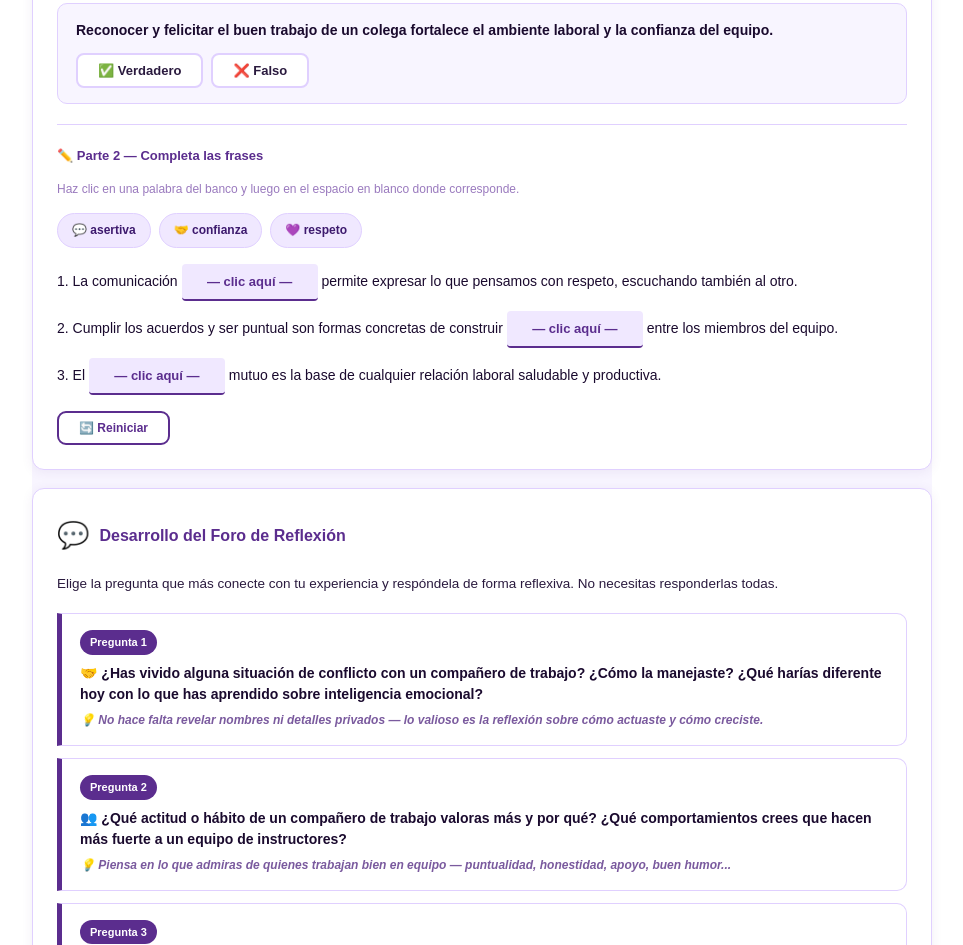
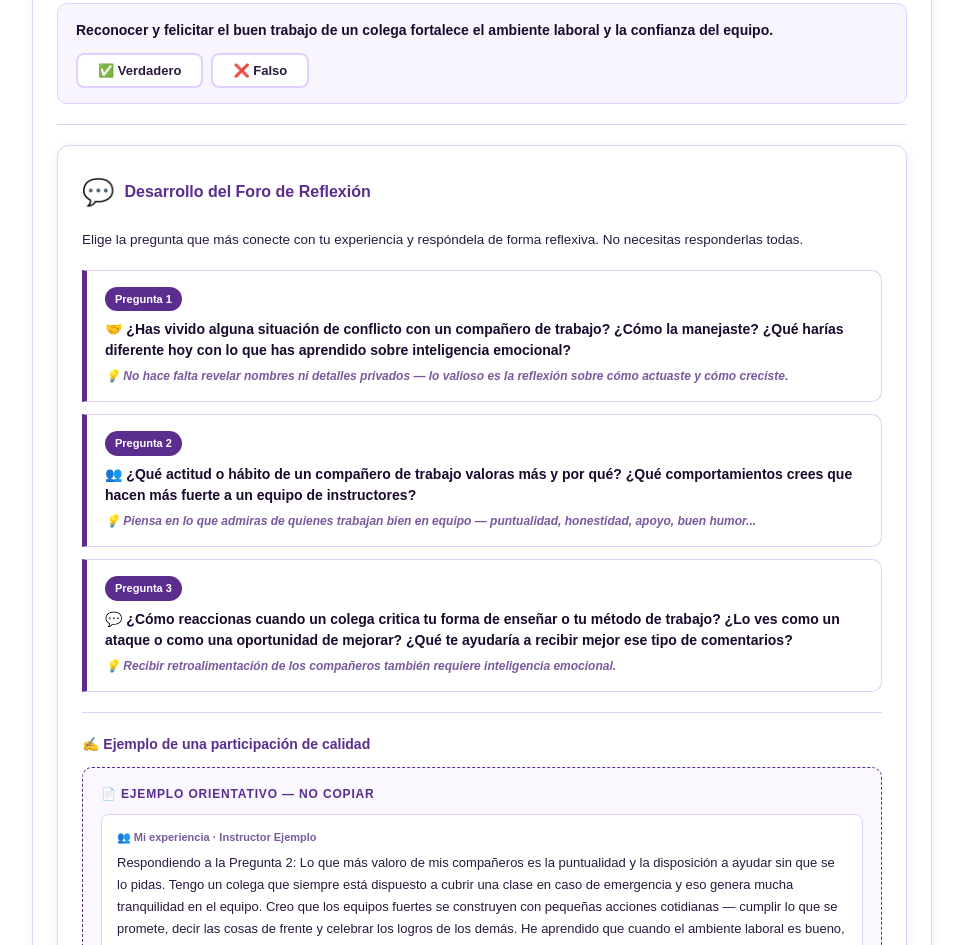
Before and after one commit to katherine21eccpp-ops/foro-unidad6, a plain HTML site: page index.html in a window 1280 px wide. Shown: the part 1667-2612 px from the top of the page, without its empty margins (158-1121 px from the left). Drawn offline with Linux system fonts and the light colour scheme.

Commit message:
Update index.html

```diff
--- a/index.html
+++ b/index.html
@@ -160,30 +160,6 @@
 
   <div style="height:1px;background:#E0D0FF;margin:20px 0;"></div>
 
-  <!-- COMPLETAR PALABRAS -->
-  <p style="font-size:13px;font-weight:700;color:#5B2D8E;margin:0 0 4px;">✏️ Parte 2 — Completa las frases</p>
-  <p style="font-size:12px;color:#9A7ABE;margin-bottom:14px;">Haz clic en una palabra del banco y luego en el espacio en blanco donde corresponde.</p>
-
-  <div style="display:flex;flex-wrap:wrap;gap:8px;margin-bottom:16px;" id="comp6Options">
-    <span class="comp6-opt" onclick="sel6Word(this,'asertiva')">💬 asertiva</span>
-    <span class="comp6-opt" onclick="sel6Word(this,'confianza')">🤝 confianza</span>
-    <span class="comp6-opt" onclick="sel6Word(this,'respeto')">💜 respeto</span>
-  </div>
-
-  <div style="font-size:14px;color:#1A0A2E;line-height:2.4;margin-bottom:10px;">
-    1. La comunicación <span class="comp6-blank" id="b6-1" data-answer="asertiva" onclick="fill6Blank('b6-1')">— clic aquí —</span> permite expresar lo que pensamos con respeto, escuchando también al otro.
-  </div>
-  <div style="font-size:14px;color:#1A0A2E;line-height:2.4;margin-bottom:10px;">
-    2. Cumplir los acuerdos y ser puntual son formas concretas de construir <span class="comp6-blank" id="b6-2" data-answer="confianza" onclick="fill6Blank('b6-2')">— clic aquí —</span> entre los miembros del equipo.
-  </div>
-  <div style="font-size:14px;color:#1A0A2E;line-height:2.4;margin-bottom:16px;">
-    3. El <span class="comp6-blank" id="b6-3" data-answer="respeto" onclick="fill6Blank('b6-3')">— clic aquí —</span> mutuo es la base de cualquier relación laboral saludable y productiva.
-  </div>
-
-  <button style="background:#fff;color:#5B2D8E;border:2px solid #5B2D8E;border-radius:9px;padding:8px 20px;font-size:12px;font-weight:700;cursor:pointer;" onclick="reset6Comp()">🔄 Reiniciar</button>
-  <div class="act6-result" id="comp6-result"></div>
-</div>
-
 <!-- DESARROLLO DEL FORO -->
 <div class="f6-card">
   <div class="f6-card-title"><span class="ico">💬</span> Desarrollo del Foro de Reflexión</div>
```
